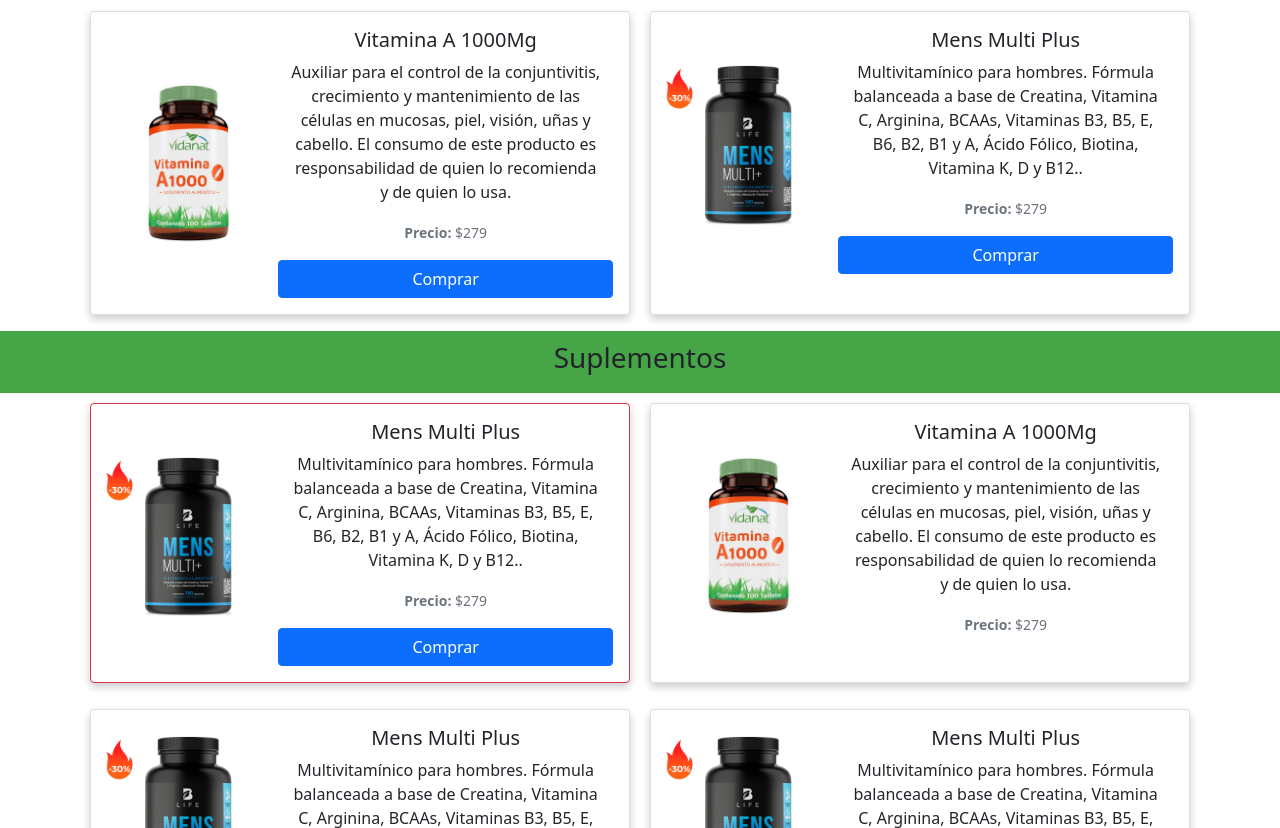
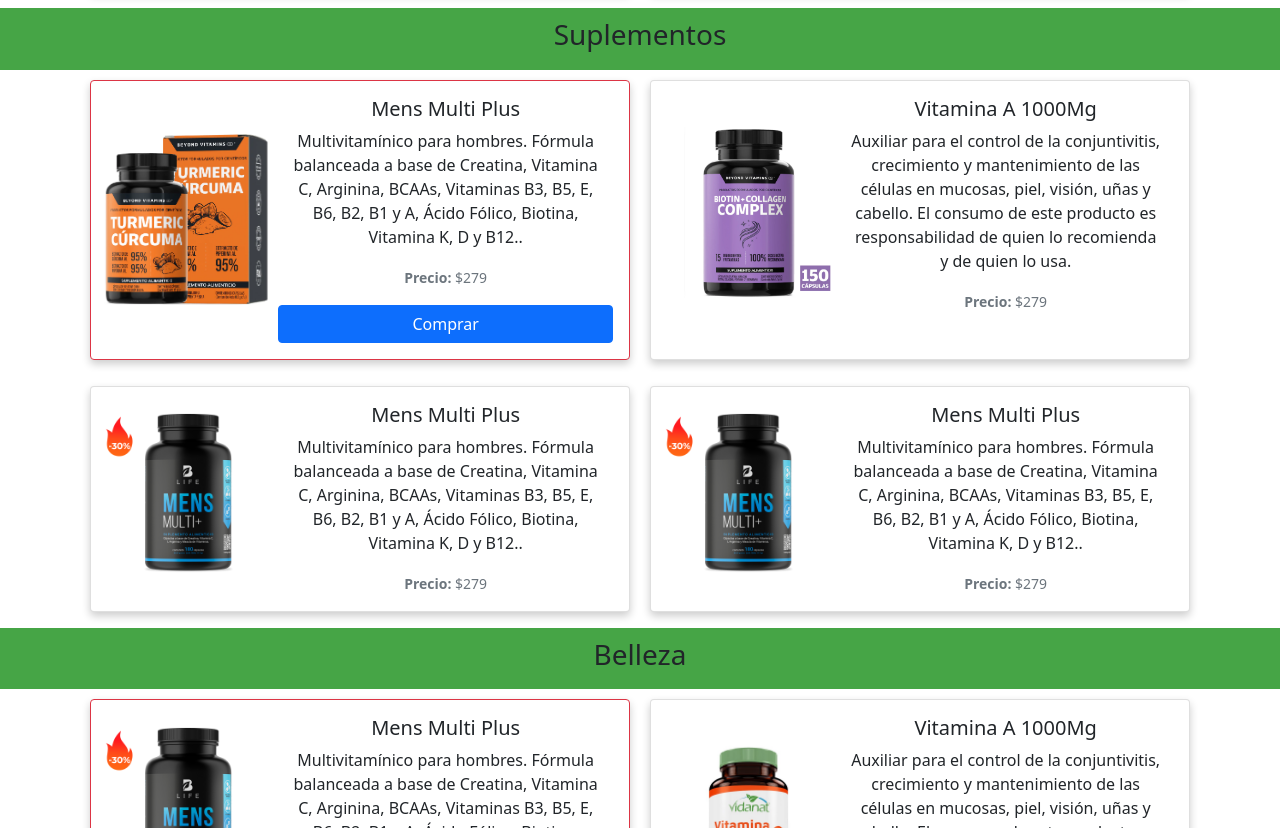
Before and after one commit to JulianFernandez28/ProyectoNatural, a website: page Index.html in a window 1280 px wide. Shown: the part 1980-2808 px from the top of the page. Drawn offline with nearby package versions, Linux system fonts and the light colour scheme.

Commit message:
Se cambio img

```diff
--- a/Index.html
+++ b/Index.html
@@ -242,7 +242,7 @@
             </div>
 
             <div class="card border-primary" style="width: 18rem; position: initial">
-              <img src="Imagenes/81E0DluBoiL._AC_SX522_.jpg" class="card-img-top" alt="...">
+              <img src="Imagenes/" class="card-img-top" alt="...">
               <div class="card-body">
                 <h5>Matcha</h5>
                 <p class="card-text">La hierba de trigo
@@ -571,7 +571,7 @@
             <div class="card mb-3 border-danger"  style="max-width: 540px; position: initial;">
               <div class="row g-0">
                 <div class="col-md-4" style="align-items: center; justify-content: center; display: flex;">
-                  <img src="Imagenes/Vitamina.png" class="img-fluid rounded-start" alt="...">
+                  <img src="Imagenes/suplementoss/suplemento1.jpg" class="img-fluid rounded-start" alt="...">
                 </div>
                 <div class="col-md-8">
                   <div class="card-body">
@@ -597,7 +597,7 @@
                                       <button type="button" class="btn-close" data-bs-dismiss="modal" aria-label="Close"></button>
                                     </div>
                                     <div class="modal-body">
-                                      <img src="Imagenes/Vitamina.png" class="card-img-top" alt="...">
+                                      <img src="Imagenes/suplementoss/suplemento1.jpg" class="card-img-top" alt="...">
                                       <div class="row">
                                         <p>Multivitamínico para hombres. Fórmula balanceada a base de Creatina, Vitamina C,
                                           Arginina, BCAAs, Vitaminas B3, B5, E, B6, B2, B1 y A, Ácido Fólico, Biotina, Vitamina K, D y B12
@@ -635,7 +635,7 @@
                                   <button type="button" class="btn-close" data-bs-dismiss="modal" aria-label="Close"></button>
                                 </div>
                                 <div class="modal-body">
-                                  <img src="Imagenes/Vitamina.png" class="card-img-top" alt="...">
+                                  <img src="Imagenes/suplementoss/suplemento2.jpg" class="card-img-top" alt="...">
                                   <div class="row">
                                     <p>Multivitamínico para hombres. Fórmula balanceada a base de Creatina, Vitamina C,
                                       Arginina, BCAAs, Vitaminas B3, B5, E, B6, B2, B1 y A, Ácido Fólico, Biotina, Vitamina K, D y B12
@@ -673,7 +673,7 @@
             <div class="card mb-3" style="max-width: 540px; position: initial;">
               <div class="row g-0">
                 <div class="col-md-4" style="align-items: center; justify-content: center; display: flex;">
-                  <img src="Imagenes/vitamina2.jpg" class="img-fluid rounded-start" alt="...">
+                  <img src="Imagenes/suplementoss/suplemento2.jpg" class="img-fluid rounded-start" alt="...">
                 </div>
                 <div class="col-md-8">
                   <div class="card-body">
@@ -690,7 +690,7 @@
                                   <button type="button" class="btn-close" data-bs-dismiss="modal" aria-label="Close"></button>
                                 </div>
                                 <div class="modal-body">
-                                  <img src="Imagenes/Vitamina.png" class="card-img-top" alt="...">
+                                  <img src="Imagenes/suplementoss/suplemento2.jpg" class="card-img-top" alt="...">
                                   <div class="row">
                                     <p>Multivitamínico para hombres. Fórmula balanceada a base de Creatina, Vitamina C,
                                       Arginina, BCAAs, Vitaminas B3, B5, E, B6, B2, B1 y A, Ácido Fólico, Biotina, Vitamina K, D y B12
```
